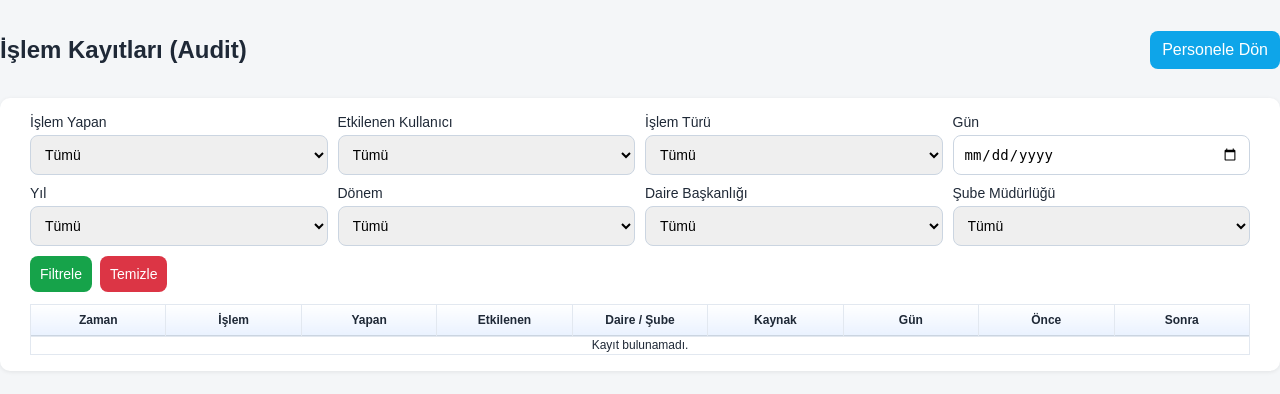
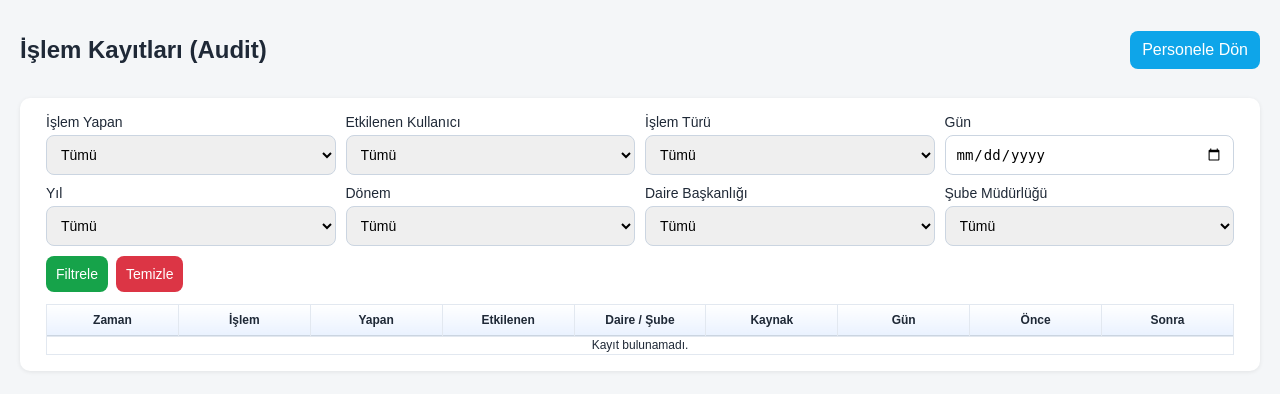
Before and after one commit to mehmettuzner42-code/mesai-web-portal, a Flask app: template templates/admin_audit_logs.html in a window 1280 px wide. Shown: the part 42-436 px from the top of the page. Run offline with Flask 3, Linux system fonts and the light colour scheme; the template is opened without the code that fills it, so the values that code supplies are empty.

Commit message:
Add files via upload

```diff
--- a/templates/admin_audit_logs.html
+++ b/templates/admin_audit_logs.html
@@ -13,9 +13,10 @@ main.container {
     text-decoration: none !important;
 }
 .audit-page-bleed {
-    margin-left: 0;
-    margin-right: 0;
-    width: 100%;
+    width: calc(100% - 40px);
+    max-width: 1500px;
+    margin-left: auto;
+    margin-right: auto;
 }
 .audit-action-badge {
     display: inline-flex;
@@ -40,8 +41,8 @@ main.container {
     word-break: break-word;
 }
 .audit-content-section {
-    padding-left: 14px;
-    padding-right: 14px;
+    padding-left: 10px;
+    padding-right: 10px;
 }
 .table-wrap.recent-scroll {
     width: 100%;
```
